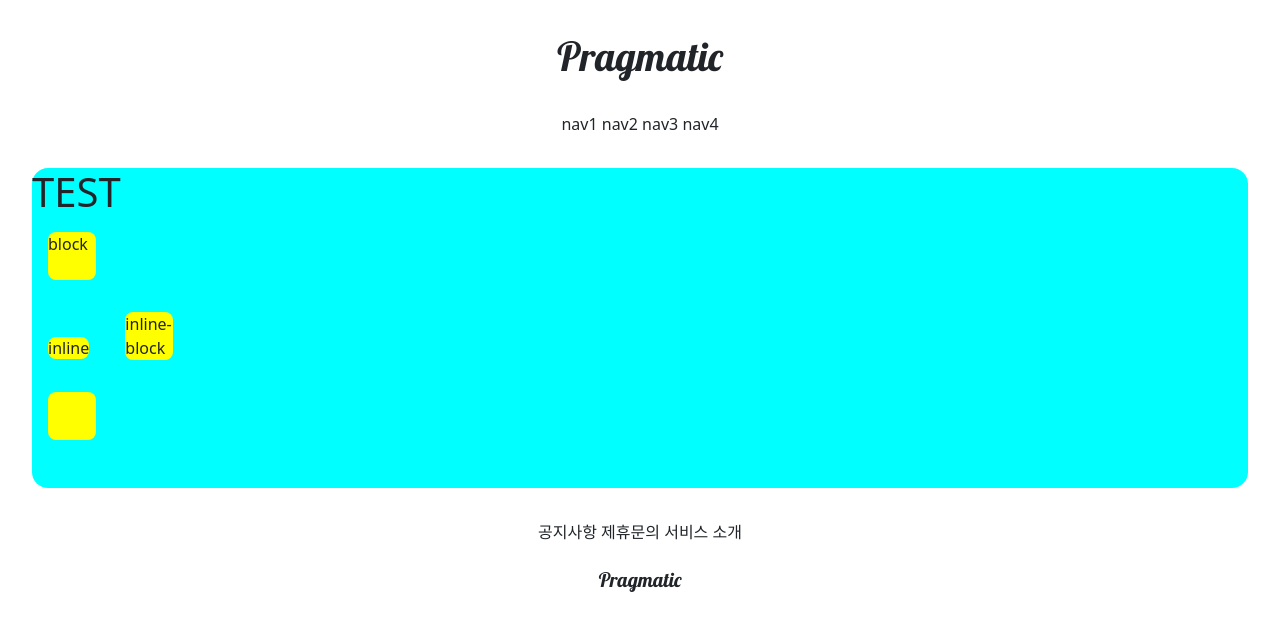
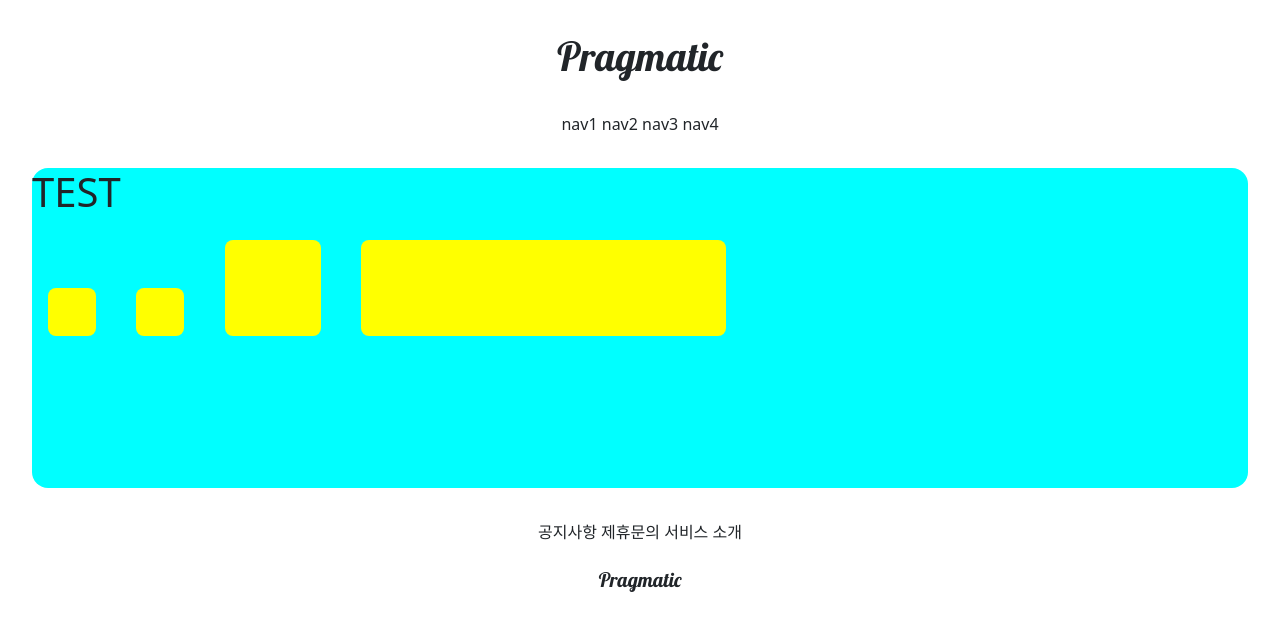
Before and after one commit to M1nseoPark/gis_4ban_2, a Django app: page /accounts/hello_world/ in a window 1280 px wide. Shown: the top 631 px of the page. Run offline with Django 3.2, Linux system fonts and the light colour scheme; parts of the project's set-up code (start-up, migrations or seed data) failed here and were passed over.

Commit message:
7/7 4ban class commit 3

```diff
--- a/accountapp/templates/accountapp/hello_world.html
+++ b/accountapp/templates/accountapp/hello_world.html
@@ -9,17 +9,18 @@
             width: 48px;
             height: 48px;
             border-radius: 0.5rem;
+            display: inline-block;
         }
     </style>
 
-    <div style="height: 20rem; background-color: aqua; margin: 2rem; border-radius: 1rem;">
+    <div style="height: 20rem; background-color: aqua;
+        margin: 2rem; border-radius: 1rem; font-size: 2rem;">
         <h1>TEST</h1>
 
-    <div class="testing" style="display: block">block</div>
-    <div class="testing" style="display: inline">inline</div>
-    <div class="testing" style="display: none">none</div>
-    <div class="testing" style="display: inline-block">inline-block</div>
-    <div class="testing"></div>
+    <div class="testing" style="height: 48px; width: 48px;"></div>
+    <div class="testing" style="height: 3rem; width: 3rem;"></div>
+    <div class="testing" style="height: 3em; width: 3em;"></div>
+    <div class="testing" style="height: 30%; width: 30%;"></div>
 
     </div>
 
```
